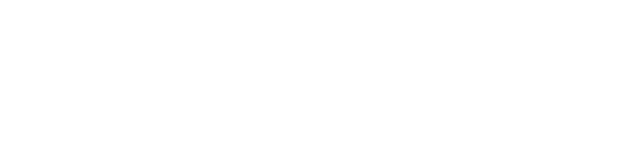
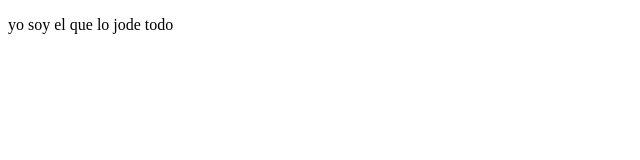
Before and after one commit to emaljarilla/portfolio_web, a plain HTML site: page index.html in a window 1280 px wide. Shown: the whole page, without its empty margins (0-640 px from the left). Drawn offline with Linux system fonts and the light colour scheme.

Commit message:
el jodido

```diff
--- a/index.html
+++ b/index.html
@@ -6,6 +6,6 @@
 
 </head>
 <body>
-
+    <p>yo soy el que lo jode todo</p>
 </body>
 </html>
```
